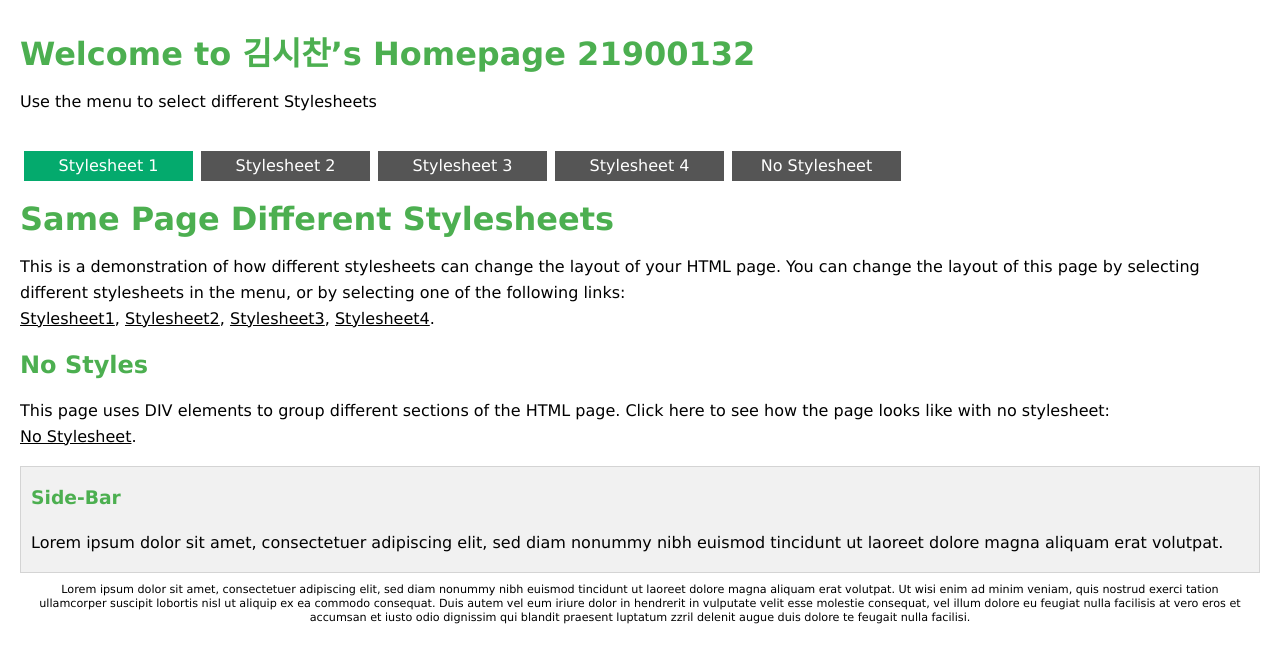
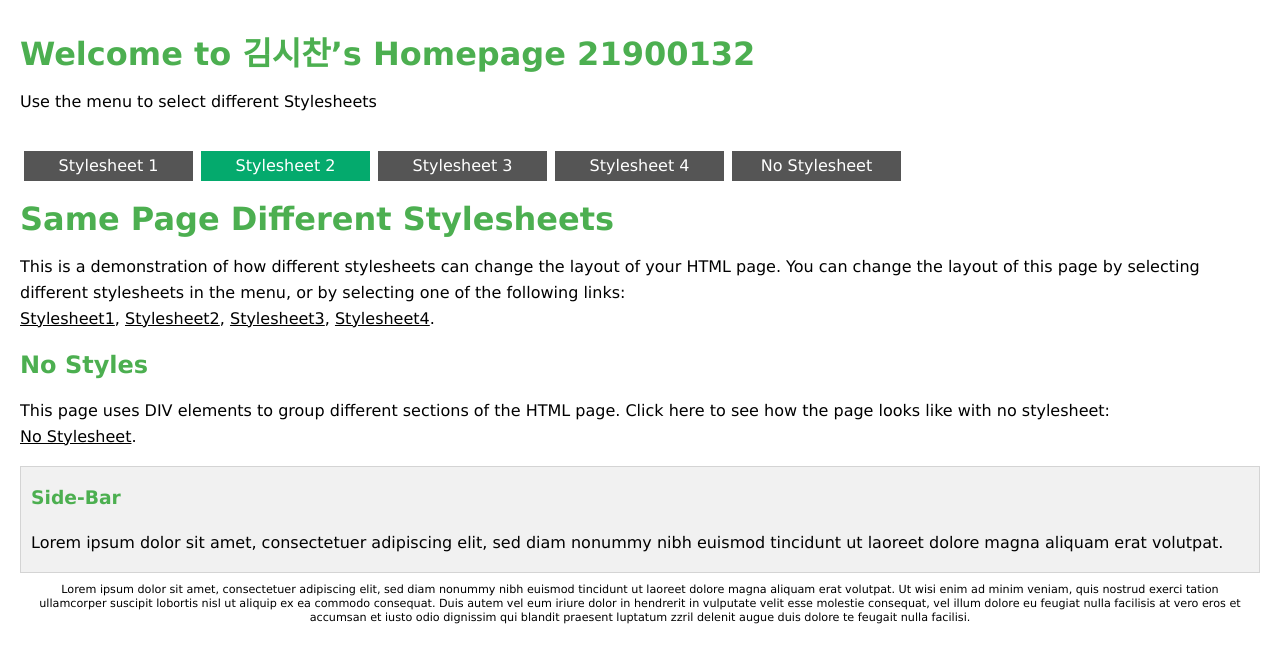
Before and after one commit to Caleb-kim19/project2, a plain HTML site: page w3/style2.html in a window 1280 px wide. Drawn offline with Linux system fonts and the light colour scheme.

Commit message:
update style1.html

```diff
--- a/w3/style2.html
+++ b/w3/style2.html
@@ -42,7 +42,7 @@ h1, h2, h3 {
     cursor: pointer;
 }
 
-#menulist > .menuitem:nth-child(1) {
+#menulist > .menuitem:nth-child(2) {
    background-color:#04AA6D;
 }
 
@@ -89,11 +89,11 @@ a:hover {
         <div class="wrapper">
             <div id="menubar">
                 <ul id="menulist">
-                    <li class="menuitem"><a id="a_link" href="style1.html"></a>Stylesheet 1</li>
+                    <li class="menuitem"><a id="a_link" href="style1.html">Stylesheet 1</li></a>
                     <li class="menuitem"><a id="a_link" href="style2.html">Stylesheet 2</li></a>
                     <li class="menuitem">Stylesheet 3</li>
                     <li class="menuitem">Stylesheet 4</li>
-                    <li class="menuitem"><a href="nostyle.html"></a>No Stylesheet</li>
+                    <li class="menuitem"><a id="a_link" href="nostyle.html">No Stylesheet</li></a>
                 </ul>
             </div>
             <div>
```
Also changed, not shown: w3/style1.html (+2 -2 lines).
